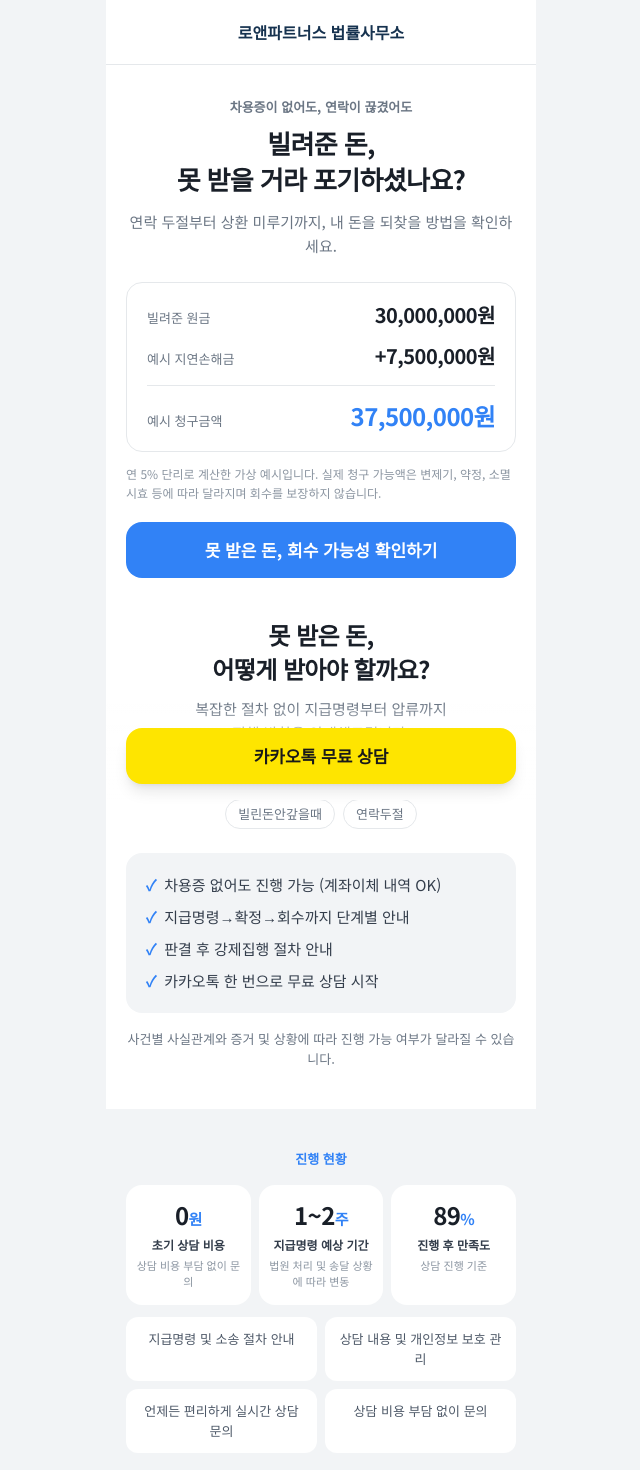
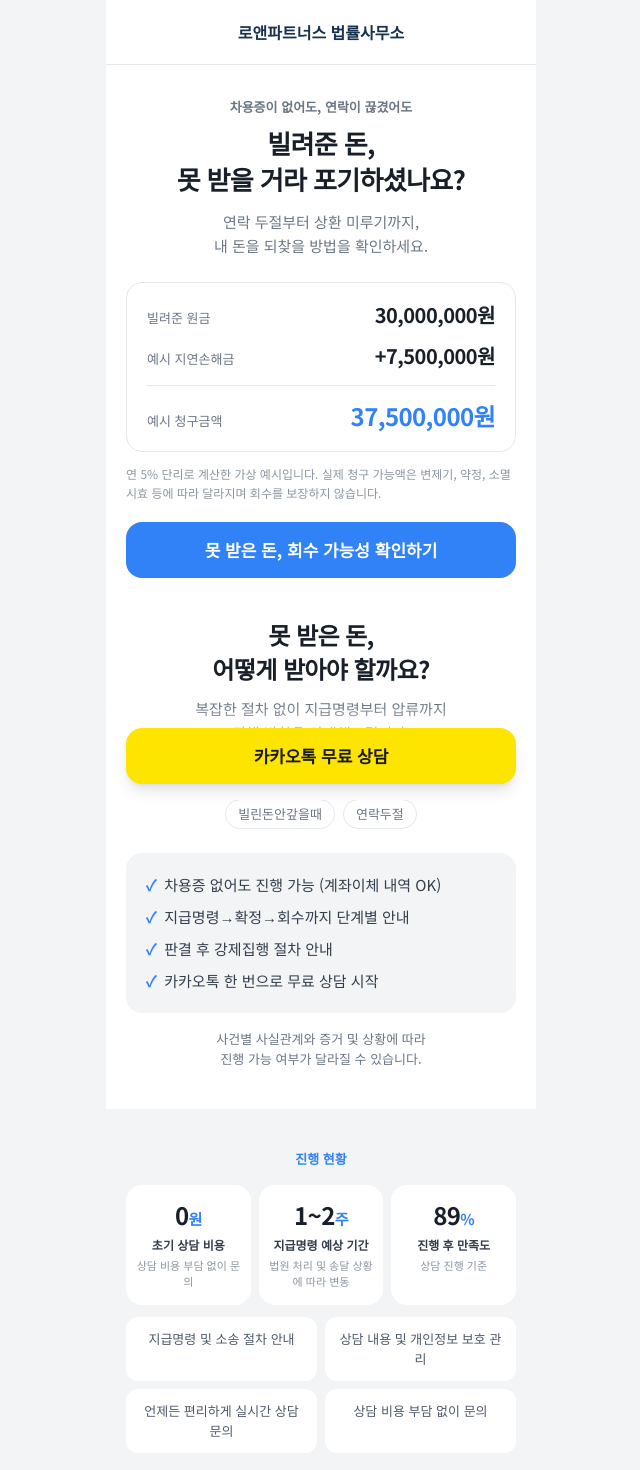
Before and after one commit to ehflehfl120/jjy, a Next.js app: page / in a window 1280 px wide. Shown: the top 1470 px of the page, without its empty margins (319-959 px from the left). Built offline with nearby package versions, Linux system fonts and the light colour scheme.

Commit message:
Respect line breaks in amount description, hero note, and CTA banner

```diff
--- a/editor/index.html
+++ b/editor/index.html
@@ -136,7 +136,7 @@ button{font:inherit;cursor:pointer}
 .pv-checks{margin-top:24px!important;background:var(--pv-gray);border-radius:16px;padding:20px;list-style:none;text-align:left;display:flex;flex-direction:column;gap:8px}
 .pv-checks li{display:flex;gap:8px;color:var(--pv-body)}
 .pv-checks li::before{content:"✓";color:var(--pv-blue);font-weight:700}
-.pv-note{margin-top:16px!important;font-size:13px;color:var(--pv-sub)}
+.pv-note{margin-top:16px!important;font-size:13px;color:var(--pv-sub);white-space:pre-line}
 .pv-stats{display:grid;grid-template-columns:repeat(3,minmax(0,1fr));gap:8px;margin-top:16px;padding:0;list-style:none}
 .pv-stats li{background:#fff;border-radius:16px;padding:16px 6px;text-align:center}
 .pv-stats .v{font-size:24px;font-weight:700;line-height:1.2;font-variant-numeric:tabular-nums}
@@ -153,8 +153,8 @@ button{font:inherit;cursor:pointer}
 .pv-card p{margin-top:8px!important;color:var(--pv-sub)}
 .pv-cta{background:var(--pv-dark);border-radius:24px;padding:32px 20px;text-align:center}
 .pv-cta .e{font-size:12px;font-weight:600;letter-spacing:.12em;color:var(--pv-faint)}
-.pv-cta h2{margin-top:8px!important;font-size:22px;font-weight:700;color:#fff}
-.pv-cta p{margin-top:8px!important;color:var(--pv-dark-sub)}
+.pv-cta h2{white-space:pre-line;margin-top:8px!important;font-size:22px;font-weight:700;color:#fff}
+.pv-cta p{white-space:pre-line;margin-top:8px!important;color:var(--pv-dark-sub)}
 .pv-steps{list-style:none;padding:0;text-align:left}
 .pv-steps li{position:relative;display:flex;gap:16px;padding-bottom:24px}
 .pv-steps li:last-child{padding-bottom:0}
--- a/src/components/sections/AmountSection.tsx
+++ b/src/components/sections/AmountSection.tsx
@@ -15,7 +15,7 @@ export function AmountSection() {
         <h1 className="mt-2 whitespace-pre-line text-[26px] font-bold leading-[1.4] tracking-tight text-[#191F28]">
           {a.title}
         </h1>
-        <p className="mt-3 text-[15px] leading-6 text-[#6B7684]">{a.description}</p>
+        <p className="mt-3 whitespace-pre-line text-[15px] leading-6 text-[#6B7684]">{a.description}</p>
 
         <article className="mt-6 rounded-2xl border border-[#E5E8EB] bg-white p-5 text-left">
           <dl className="space-y-4">
--- a/src/components/sections/CtaSection.tsx
+++ b/src/components/sections/CtaSection.tsx
@@ -10,8 +10,8 @@ export function CtaSection() {
       <div className={pageContainerClass}>
         <div className="rounded-3xl bg-[#191F28] px-5 py-8 text-center">
           <p className="text-[12px] font-semibold tracking-widest text-[#8B95A1]">{c.eyebrow}</p>
-          <h2 className="mt-2 text-[22px] font-bold leading-[1.4] text-white">{c.title}</h2>
-          <p className="mt-2 text-[15px] leading-6 text-[#B0B8C1]">{c.description}</p>
+          <h2 className="mt-2 whitespace-pre-line text-[22px] font-bold leading-[1.4] text-white">{c.title}</h2>
+          <p className="mt-2 whitespace-pre-line text-[15px] leading-6 text-[#B0B8C1]">{c.description}</p>
           <KakaoButton label={c.buttonLabel} variant="kakao" className="mt-5" />
         </div>
       </div>
--- a/src/components/sections/HeroSection.tsx
+++ b/src/components/sections/HeroSection.tsx
@@ -35,7 +35,7 @@ export function HeroSection() {
             </li>
           ))}
         </ul>
-        <p className="mt-4 text-[13px] leading-5 text-[#6B7684]">{h.note}</p>
+        <p className="mt-4 whitespace-pre-line text-[13px] leading-5 text-[#6B7684]">{h.note}</p>
       </div>
     </section>
   );
```
